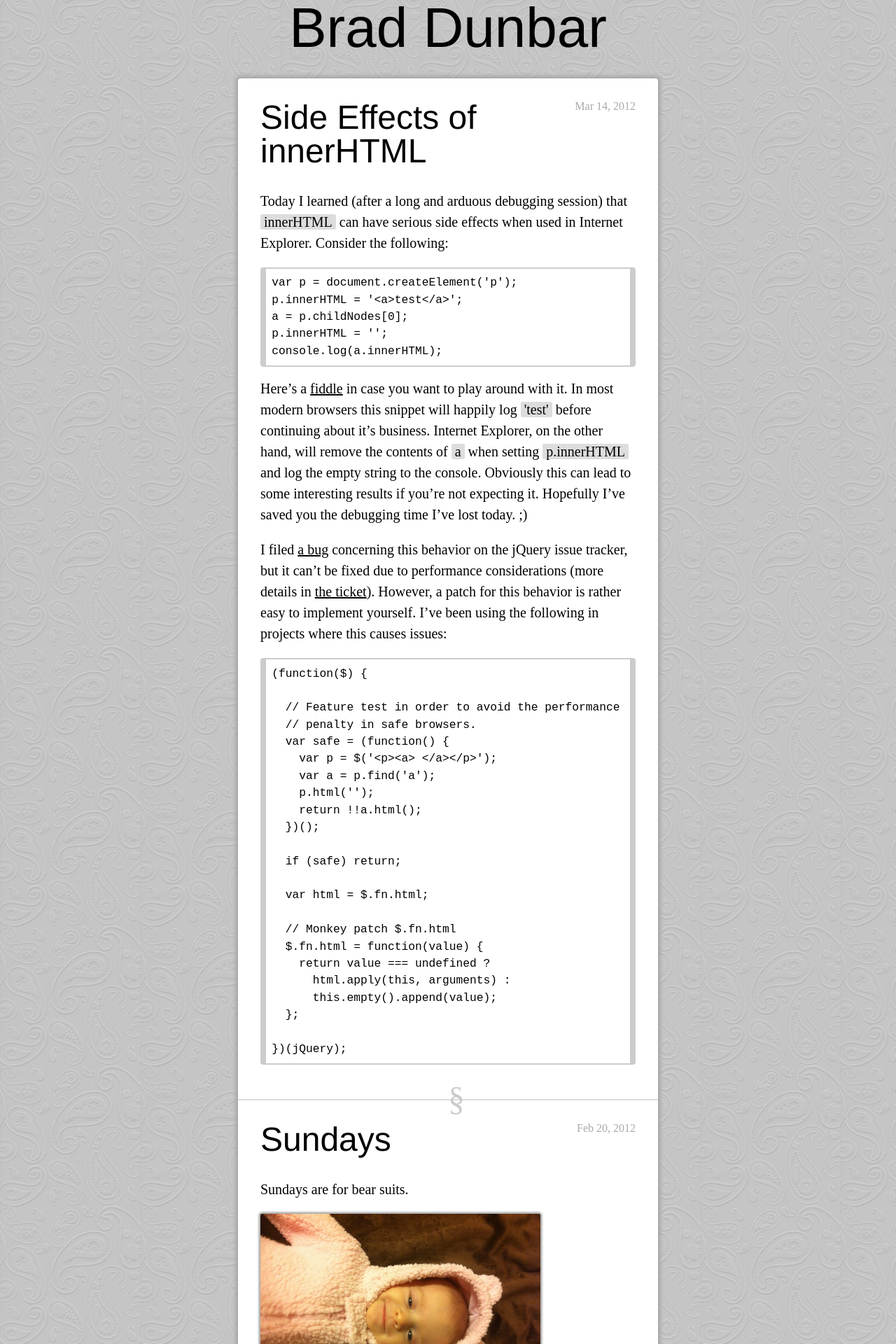
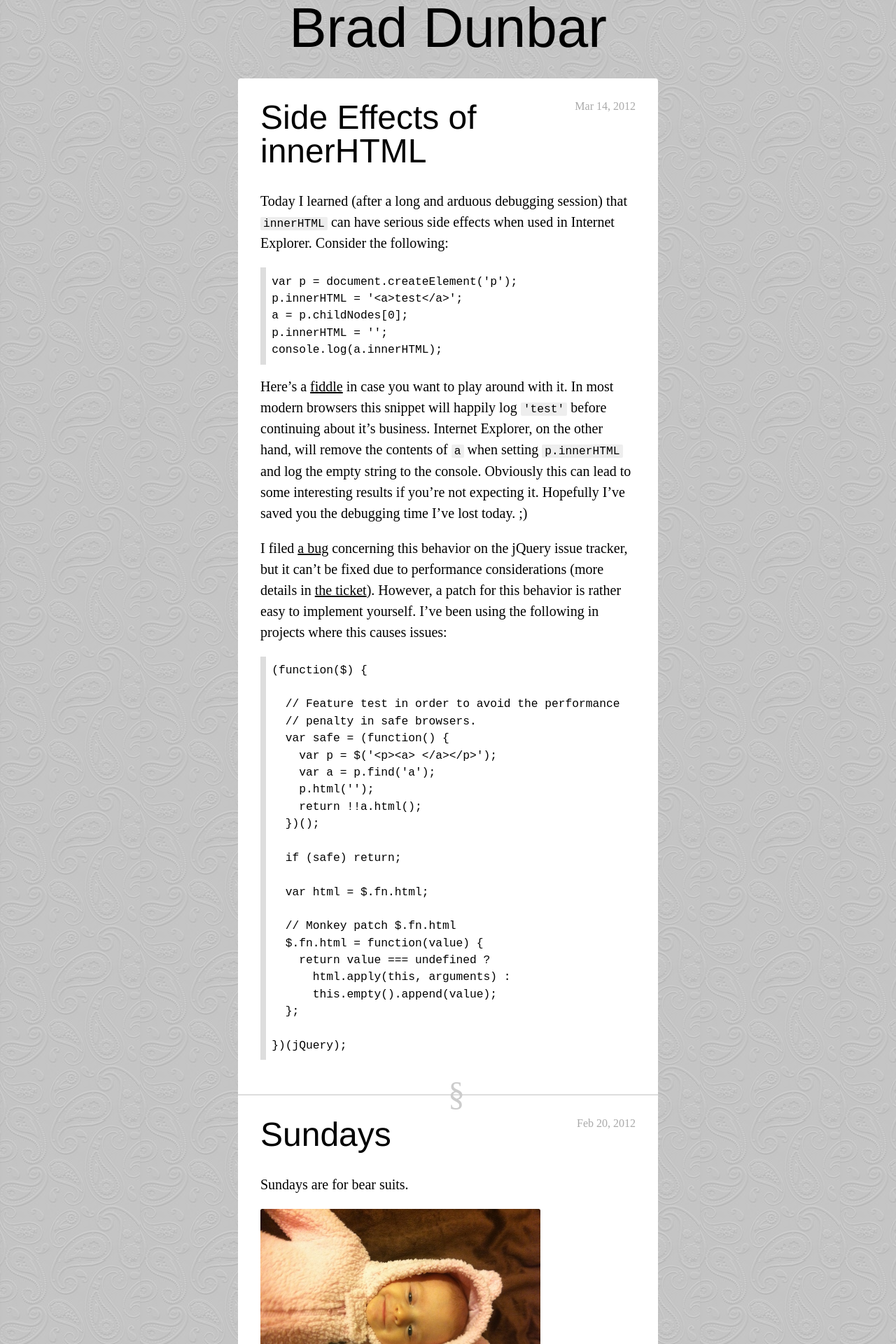
Before and after one commit to braddunbar/braddunbar.github.io, a Jekyll site: the page built from index.html, in a window 1280 px wide. Shown: the top 1920 px of the page at 70% size. Built offline with Jekyll 4.4.1, drawn with Linux system fonts in a browser that asks for light colours; some web fonts are replaced.

Commit message:
Gemfile, other stuff.

```diff
--- /dev/null
+++ b/Gemfile
@@ -0,0 +1,4 @@
+source 'http://rubygems.org'
+
+gem 'jekyll'
+gem 'redcarpet'
--- a/css/screen.css
+++ b/css/screen.css
@@ -40,7 +40,6 @@
   width: 37.5em;
   padding-bottom: 2em;
   background: #fff;
-  -webkit-box-shadow: 0 0 .25em .25em #aaa; box-shadow: 0 0 .25em .25em #aaa;
   -webkit-border-radius: .25em; border-radius: .25em;
   -moz-background-clip: padding; -webkit-background-clip: padding-box; background-clip: padding-box;
 }
@@ -59,7 +58,6 @@
 p img {
   max-width: 20em;
   background: #fff;
-  -webkit-box-shadow: 0 0 .125em .125em #aaa; box-shadow: 0 0 .125em .125em #aaa;
   -webkit-border-radius: .125em; border-radius: .125em;
   -moz-background-clip: padding; -webkit-background-clip: padding-box; background-clip: padding-box;
 }
@@ -67,24 +65,27 @@
 p { margin: 0 0 1em 0; line-height: 1.5; font-size: 1.25em; }
 p code {
   padding: 0 .25em 0 .25em;
-  background: #ddd;
+  background: #eee;
+  font-family: monospace;
   -webkit-border-radius: .125em; border-radius: .125em;
   -moz-background-clip: padding; -webkit-background-clip: padding-box; background-clip: padding-box;
 }
 
 pre {
   overflow: auto;
-  border-color: #ccc;
-  border-style: solid;
-  border-width: .125em .5em .125em .5em;
+  border-left: solid .5em #ddd;
   padding: .5em;
-  -webkit-border-radius: .25em; border-radius: .25em;
-  -moz-background-clip: padding; -webkit-background-clip: padding-box; background-clip: padding-box;
-  font-family: monospace; font-size: 1.25em; line-height: 1.5; margin: 0 0 1em 0;
+  font-family: monospace;
+  font-size: 1.25em;
+  line-height: 1.5;
+  margin: 0 0 1em 0;
 }
 
-section { position: relative; border-bottom: solid .125em #ddd; }
-section:before {
+section:not(:last-child) {
+  position: relative;
+  border-bottom: solid .125em #ddd;
+}
+section:not(:last-child):before {
   content: '\00a7';
   position: absolute;
   left: 50%;
@@ -102,10 +103,8 @@
 
 blockquote {
   font-style: italic;
-  border-left: solid .5em #ccc;
-  padding-left: .5em;
-  -webkit-border-radius: .25em; border-radius: .25em;
-  -moz-background-clip: padding; -webkit-background-clip: padding-box; background-clip: padding-box;
+  padding: 1em;
+  margin: 0 0 1em 0;
 }
 
 .text-center { text-align: center; }
```
Also changed, not shown: Gemfile.lock (added), 2 other files.
